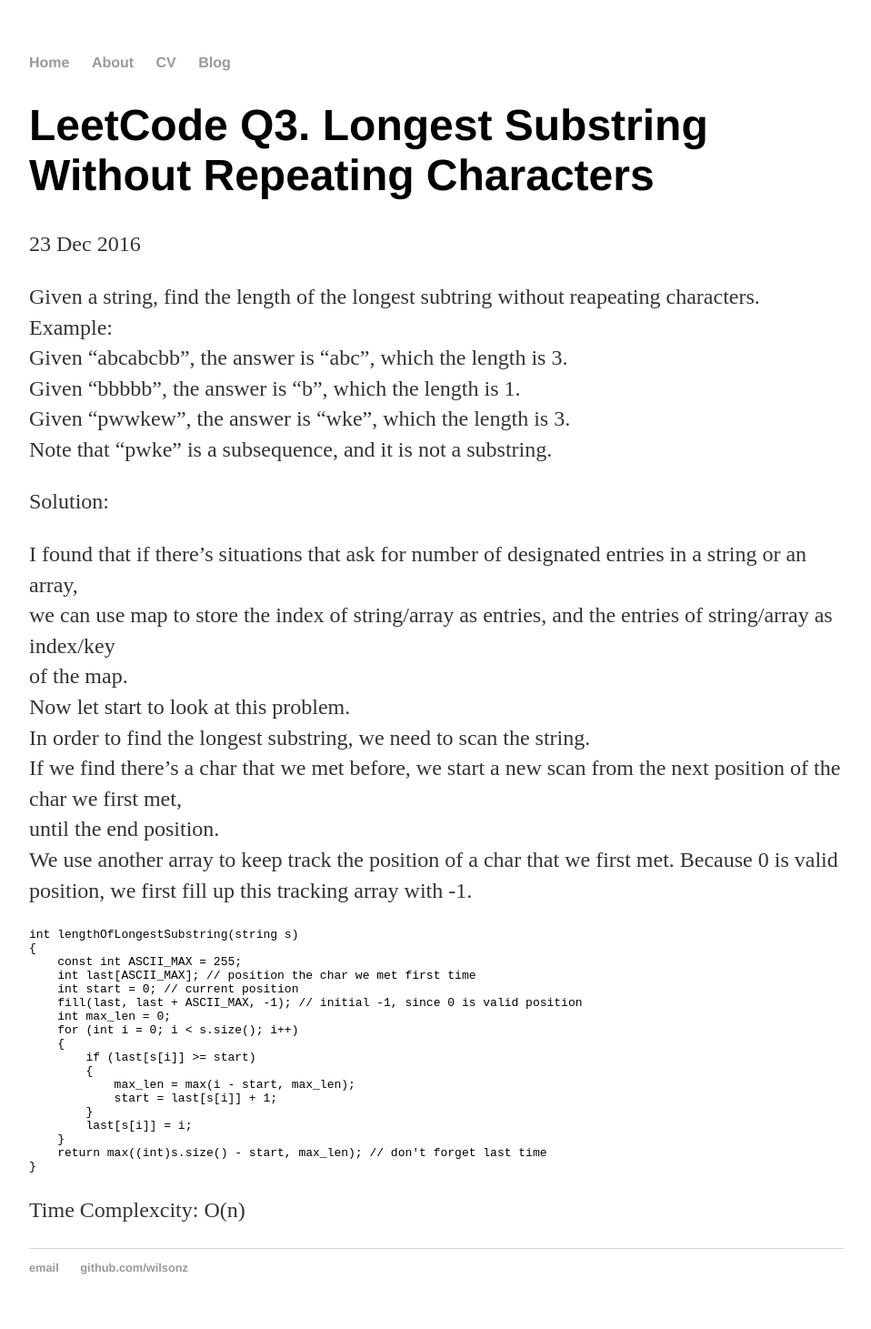
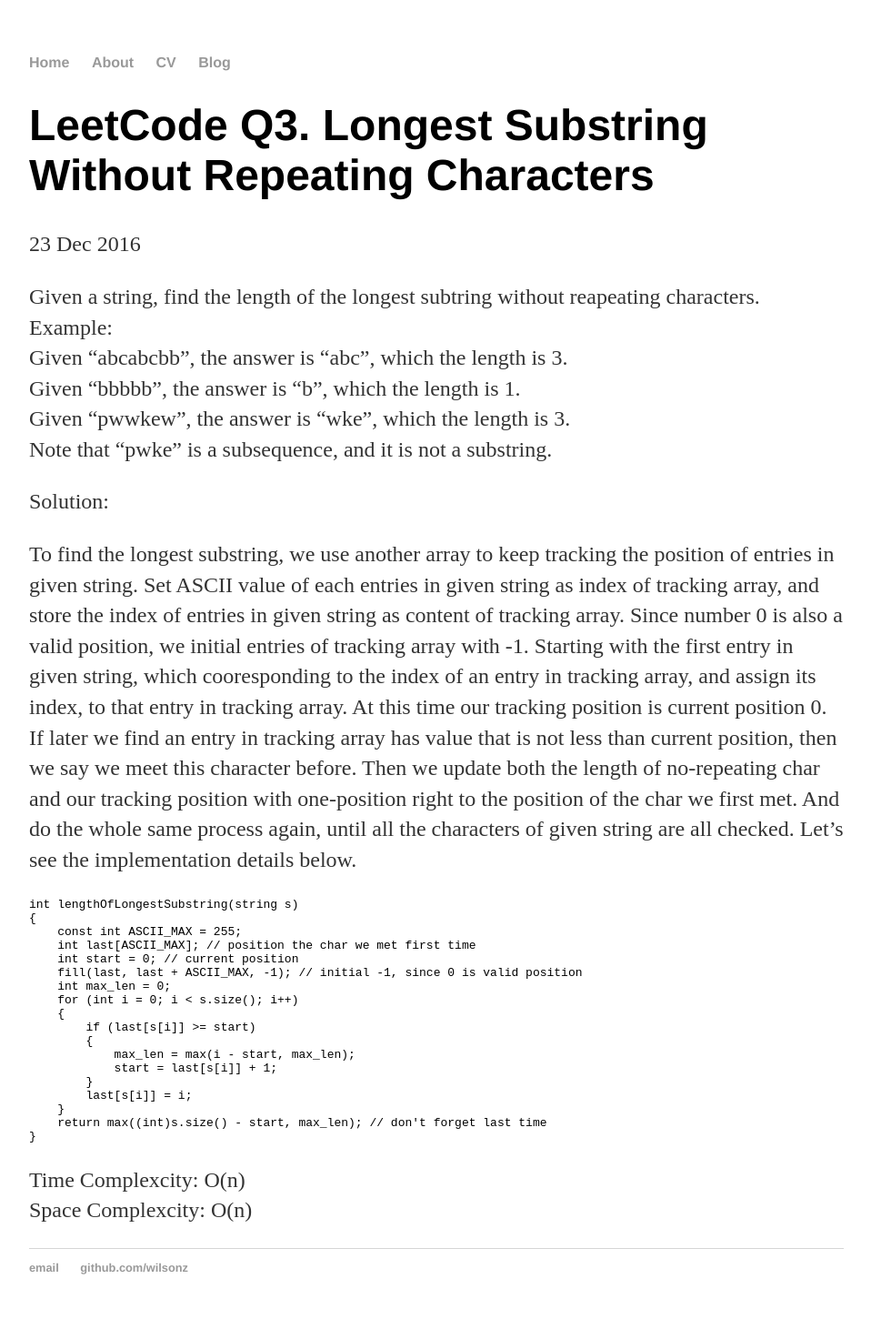
Before and after one commit to wilsonz/wilsonz.github.io, a Jekyll site: the page built from _posts/2016-12-23-LeetCode-Q3.-Longest-Substring-Without-Repeating-Char.md, in a window 1280 px wide. Shown: the whole page at 91% size, without its empty margins (160-1118 px from the left). Built offline with Jekyll 4.4.1, drawn with Linux system fonts in a browser that asks for light colours.

Commit message:
Update 2016-12-23-LeetCode-Q3.-Longest-Substring-Without-Repeating-Char.md

```diff
--- a/_posts/2016-12-23-LeetCode-Q3.-Longest-Substring-Without-Repeating-Char.md
+++ b/_posts/2016-12-23-LeetCode-Q3.-Longest-Substring-Without-Repeating-Char.md
@@ -12,14 +12,10 @@
 
 Solution:
 
-I found that if there's situations that ask for number of designated entries in a string or an array,
-we can use map to store the index of string/array as entries, and the entries of string/array as index/key
-of the map.
-Now let start to look at this problem.
-In order to find the longest substring, we need to scan the string.
-If we find there's a char that we met before, we start a new scan from the next position of the char we first met,
-until the end position.
-We use another array to keep track the position of a char that we first met. Because 0 is valid position, we first fill up this tracking array with -1.
+To find the longest substring, we use another array to keep tracking the position of entries in given string.
+Set ASCII value of each entries in given string as index of tracking array, and store the index of entries in given string as content of tracking array. Since number 0 is also a valid position, we initial entries of tracking array with -1.
+Starting with the first entry in given string, which cooresponding to the index of an entry in tracking array, and assign its index, to that entry in tracking array. At this time our tracking position is current position 0. If later we find an entry in tracking array has value that is not less than current position, then we say we meet this character before. Then we update both the length of no-repeating char and our tracking position with one-position right to the position of the char we first met. And do the whole same process again, until all the characters of given string are all checked.
+Let's see the implementation details below.
 
     int lengthOfLongestSubstring(string s)
     {
@@ -41,3 +37,4 @@
     }
 
 Time Complexcity:   O(n)
+Space Complexcity:  O(n)
```
